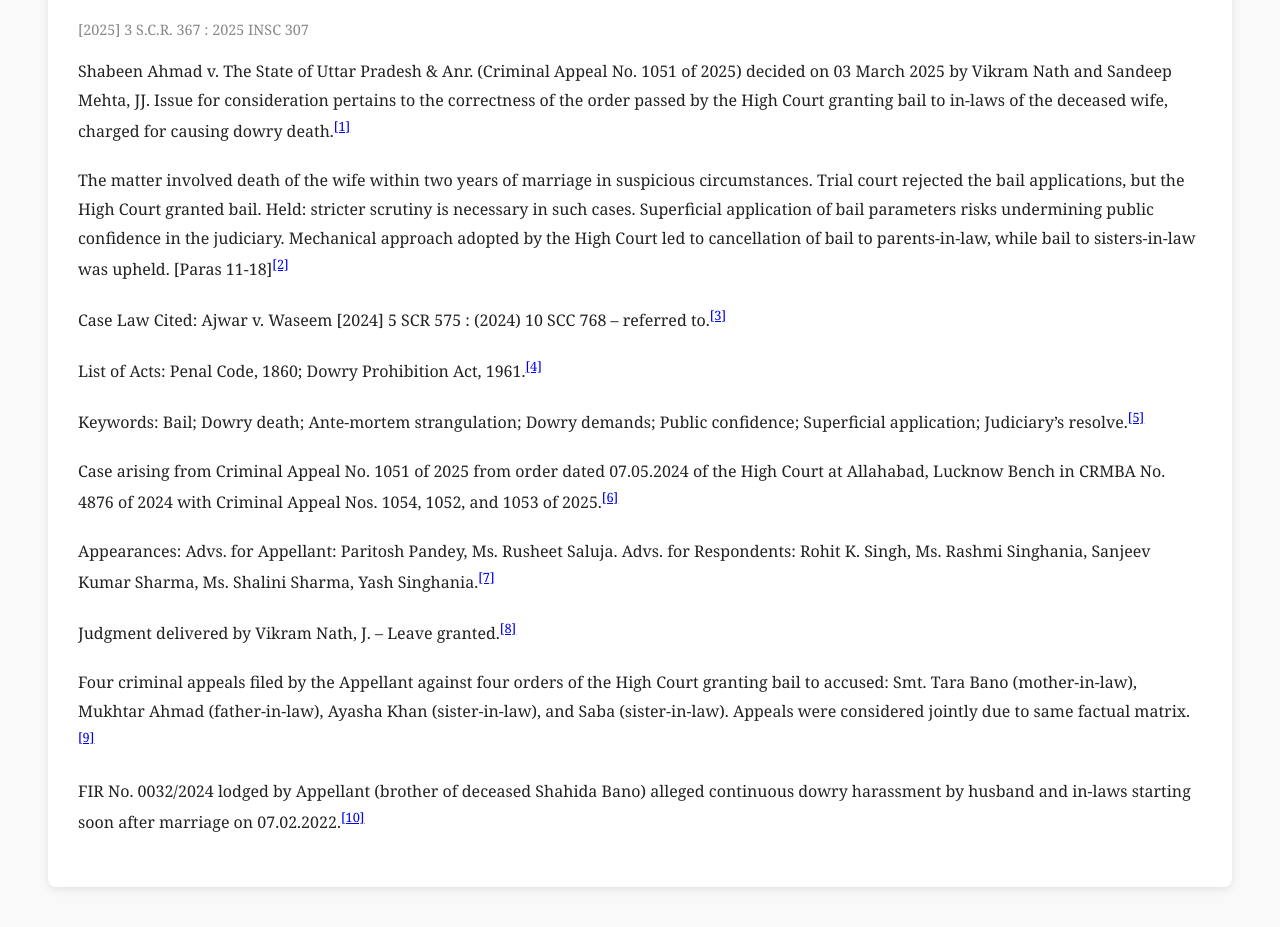
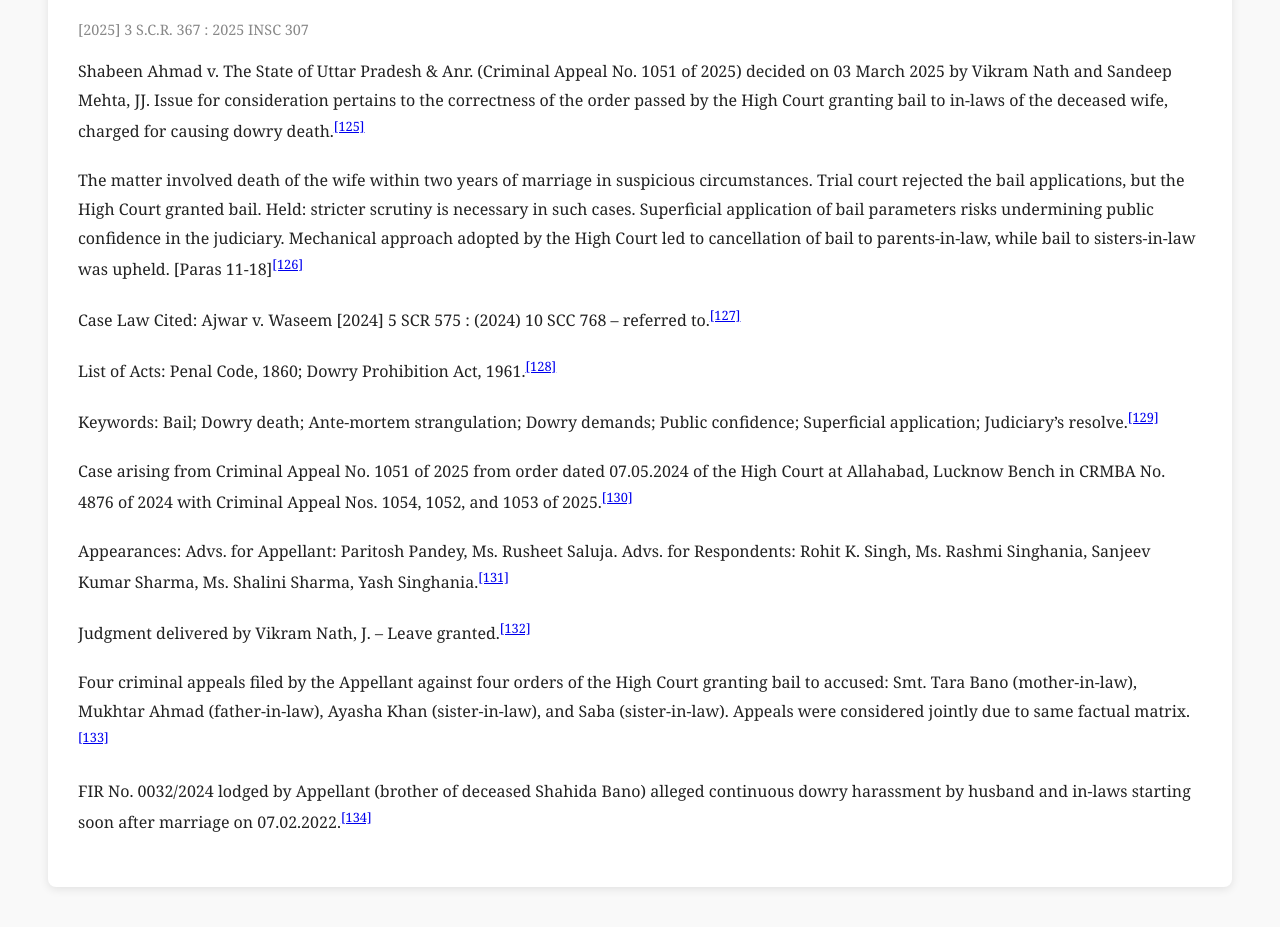
Before and after one commit to Piyushprabin/testing-citations, a plain HTML site: page index.html in a window 1280 px wide. Shown: the part 243-1170 px from the top of the page. Drawn offline with Linux system fonts and the light colour scheme.

Commit message:
index.html

```diff
--- a/index.html
+++ b/index.html
@@ -22,25 +22,25 @@
     <h2>Shabeen Ahmad v. State of Uttar Pradesh & Anr.</h2>
     <p class="citation">[2025] 3 S.C.R. 367 : 2025 INSC 307</p>
 
-    <div class="para" id="125">Shabeen Ahmad v. The State of Uttar Pradesh & Anr. (Criminal Appeal No. 1051 of 2025) decided on 03 March 2025 by Vikram Nath and Sandeep Mehta, JJ. Issue for consideration pertains to the correctness of the order passed by the High Court granting bail to in-laws of the deceased wife, charged for causing dowry death.<sup><a href="#cite1">[1]</a></sup></div>
+    <div class="para" id="125">Shabeen Ahmad v. The State of Uttar Pradesh & Anr. (Criminal Appeal No. 1051 of 2025) decided on 03 March 2025 by Vikram Nath and Sandeep Mehta, JJ. Issue for consideration pertains to the correctness of the order passed by the High Court granting bail to in-laws of the deceased wife, charged for causing dowry death.<sup><a href="#125">[125]</a></sup></div>
 
-    <div class="para" id="126">The matter involved death of the wife within two years of marriage in suspicious circumstances. Trial court rejected the bail applications, but the High Court granted bail. Held: stricter scrutiny is necessary in such cases. Superficial application of bail parameters risks undermining public confidence in the judiciary. Mechanical approach adopted by the High Court led to cancellation of bail to parents-in-law, while bail to sisters-in-law was upheld. [Paras 11-18]<sup><a href="#cite2">[2]</a></sup></div>
+    <div class="para" id="126">The matter involved death of the wife within two years of marriage in suspicious circumstances. Trial court rejected the bail applications, but the High Court granted bail. Held: stricter scrutiny is necessary in such cases. Superficial application of bail parameters risks undermining public confidence in the judiciary. Mechanical approach adopted by the High Court led to cancellation of bail to parents-in-law, while bail to sisters-in-law was upheld. [Paras 11-18]<sup><a href="#126">[126]</a></sup></div>
 
-    <div class="para" id="127">Case Law Cited: Ajwar v. Waseem [2024] 5 SCR 575 : (2024) 10 SCC 768 – referred to.<sup><a href="#cite3">[3]</a></sup></div>
+    <div class="para" id="127">Case Law Cited: Ajwar v. Waseem [2024] 5 SCR 575 : (2024) 10 SCC 768 – referred to.<sup><a href="#127">[127]</a></sup></div>
 
-    <div class="para" id="128">List of Acts: Penal Code, 1860; Dowry Prohibition Act, 1961.<sup><a href="#cite4">[4]</a></sup></div>
+    <div class="para" id="128">List of Acts: Penal Code, 1860; Dowry Prohibition Act, 1961.<sup><a href="#128">[128]</a></sup></div>
 
-    <div class="para" id="129">Keywords: Bail; Dowry death; Ante-mortem strangulation; Dowry demands; Public confidence; Superficial application; Judiciary’s resolve.<sup><a href="#cite5">[5]</a></sup></div>
+    <div class="para" id="129">Keywords: Bail; Dowry death; Ante-mortem strangulation; Dowry demands; Public confidence; Superficial application; Judiciary’s resolve.<sup><a href="#129">[129]</a></sup></div>
 
-    <div class="para" id="130">Case arising from Criminal Appeal No. 1051 of 2025 from order dated 07.05.2024 of the High Court at Allahabad, Lucknow Bench in CRMBA No. 4876 of 2024 with Criminal Appeal Nos. 1054, 1052, and 1053 of 2025.<sup><a href="#cite6">[6]</a></sup></div>
+    <div class="para" id="130">Case arising from Criminal Appeal No. 1051 of 2025 from order dated 07.05.2024 of the High Court at Allahabad, Lucknow Bench in CRMBA No. 4876 of 2024 with Criminal Appeal Nos. 1054, 1052, and 1053 of 2025.<sup><a href="#130">[130]</a></sup></div>
 
-    <div class="para" id="131">Appearances: Advs. for Appellant: Paritosh Pandey, Ms. Rusheet Saluja. Advs. for Respondents: Rohit K. Singh, Ms. Rashmi Singhania, Sanjeev Kumar Sharma, Ms. Shalini Sharma, Yash Singhania.<sup><a href="#cite7">[7]</a></sup></div>
+    <div class="para" id="131">Appearances: Advs. for Appellant: Paritosh Pandey, Ms. Rusheet Saluja. Advs. for Respondents: Rohit K. Singh, Ms. Rashmi Singhania, Sanjeev Kumar Sharma, Ms. Shalini Sharma, Yash Singhania.<sup><a href="#131">[131]</a></sup></div>
 
-    <div class="para" id="132">Judgment delivered by Vikram Nath, J. – Leave granted.<sup><a href="#cite8">[8]</a></sup></div>
+    <div class="para" id="132">Judgment delivered by Vikram Nath, J. – Leave granted.<sup><a href="#132">[132]</a></sup></div>
 
-    <div class="para" id="133">Four criminal appeals filed by the Appellant against four orders of the High Court granting bail to accused: Smt. Tara Bano (mother-in-law), Mukhtar Ahmad (father-in-law), Ayasha Khan (sister-in-law), and Saba (sister-in-law). Appeals were considered jointly due to same factual matrix.<sup><a href="#cite9">[9]</a></sup></div>
+    <div class="para" id="133">Four criminal appeals filed by the Appellant against four orders of the High Court granting bail to accused: Smt. Tara Bano (mother-in-law), Mukhtar Ahmad (father-in-law), Ayasha Khan (sister-in-law), and Saba (sister-in-law). Appeals were considered jointly due to same factual matrix.<sup><a href="#133">[133]</a></sup></div>
 
-    <div class="para" id="134">FIR No. 0032/2024 lodged by Appellant (brother of deceased Shahida Bano) alleged continuous dowry harassment by husband and in-laws starting soon after marriage on 07.02.2022.<sup><a href="#cite10">[10]</a></sup></div>
+    <div class="para" id="134">FIR No. 0032/2024 lodged by Appellant (brother of deceased Shahida Bano) alleged continuous dowry harassment by husband and in-laws starting soon after marriage on 07.02.2022.<sup><a href="#134">[134]</a></sup></div>
 
     <!-- Continue similarly for further paragraphs -->
 
```
